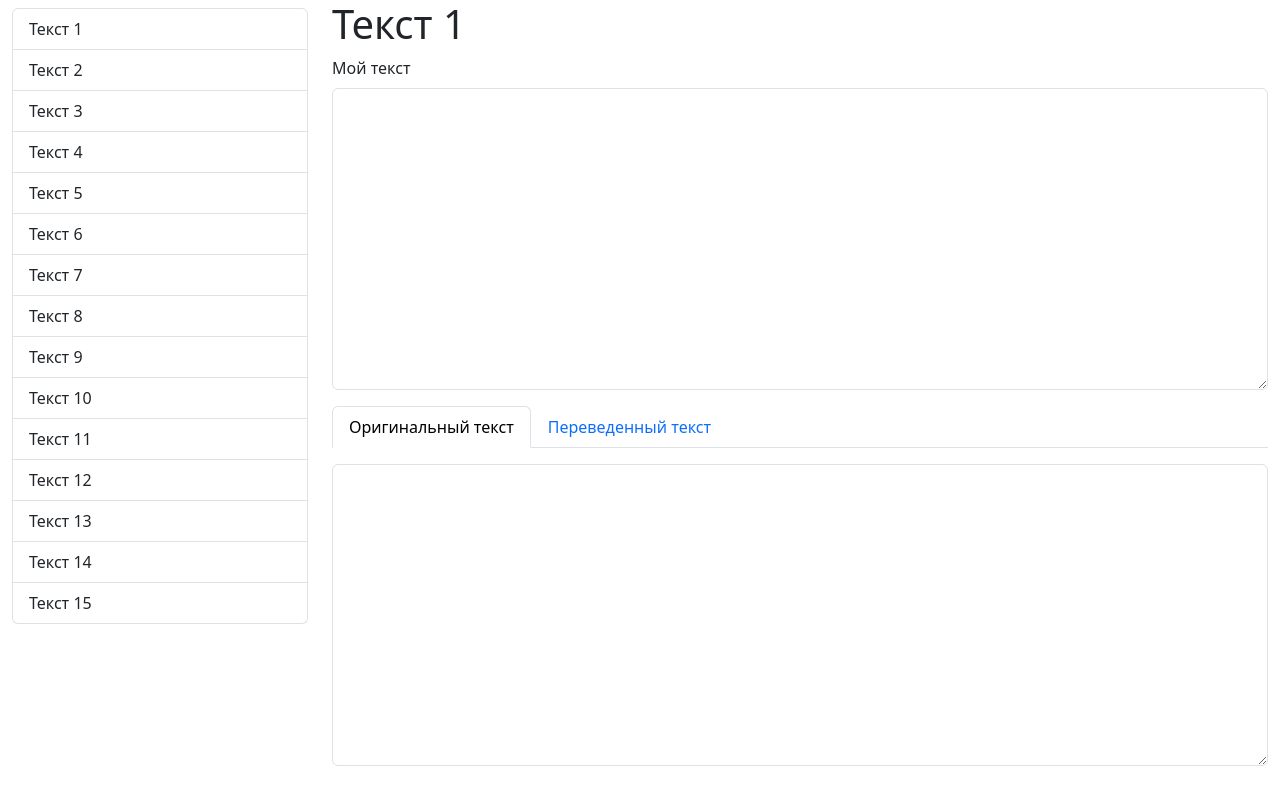
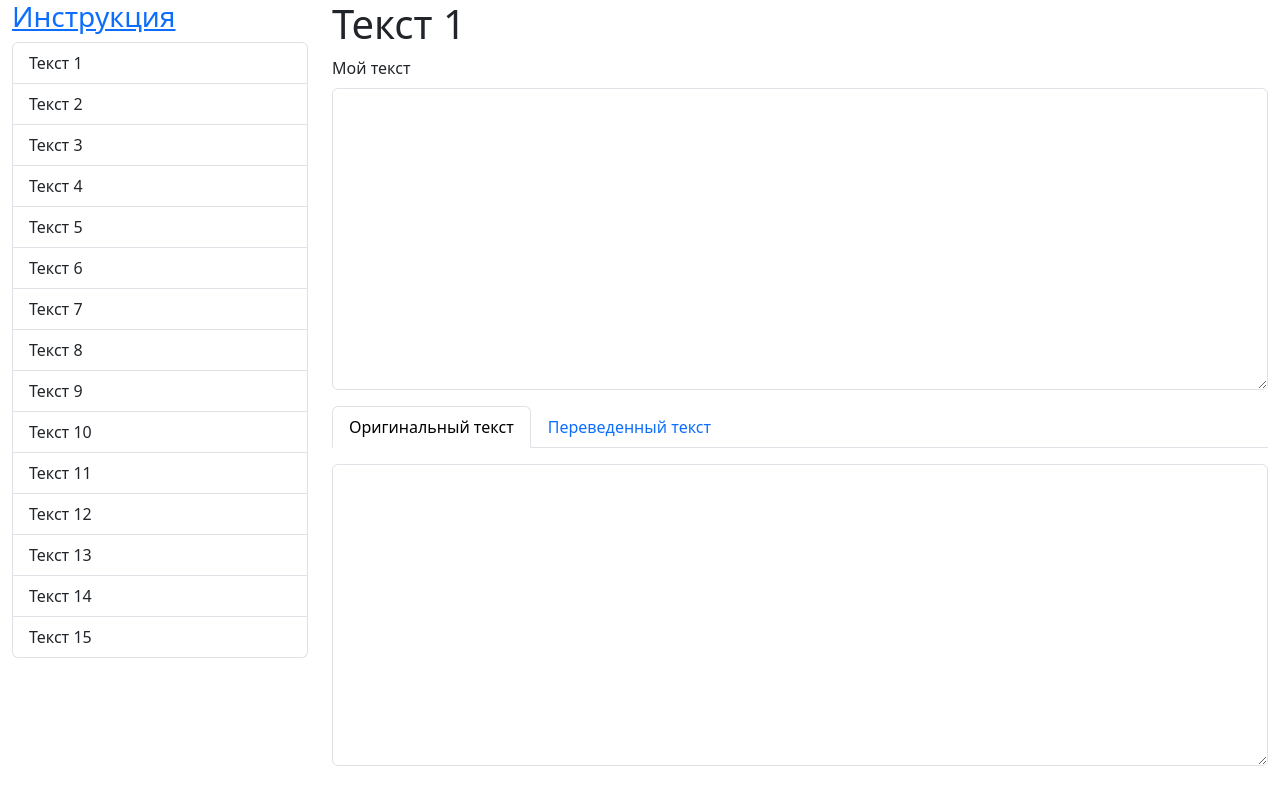
Before and after one commit to simetrio/online-editor, a plain HTML site: page docs/index.html in a window 1280 px wide. Drawn offline with nearby package versions, Linux system fonts and the light colour scheme.

Commit message:
Update index.html

```diff
--- a/docs/index.html
+++ b/docs/index.html
@@ -23,6 +23,9 @@
 <div class="container-fluid">
     <div class="row">
         <div class="col-3">
+            <h3>
+                <a href="/online-editor/readme.html" target="_blank">Инструкция</a>
+            </h3>
             <ul class="list-group mt-2">
                 <li class="list-group-item pointer" onclick="Show(1);">Текст 1</li>
                 <li class="list-group-item pointer" onclick="Show(2);">Текст 2</li>
```
